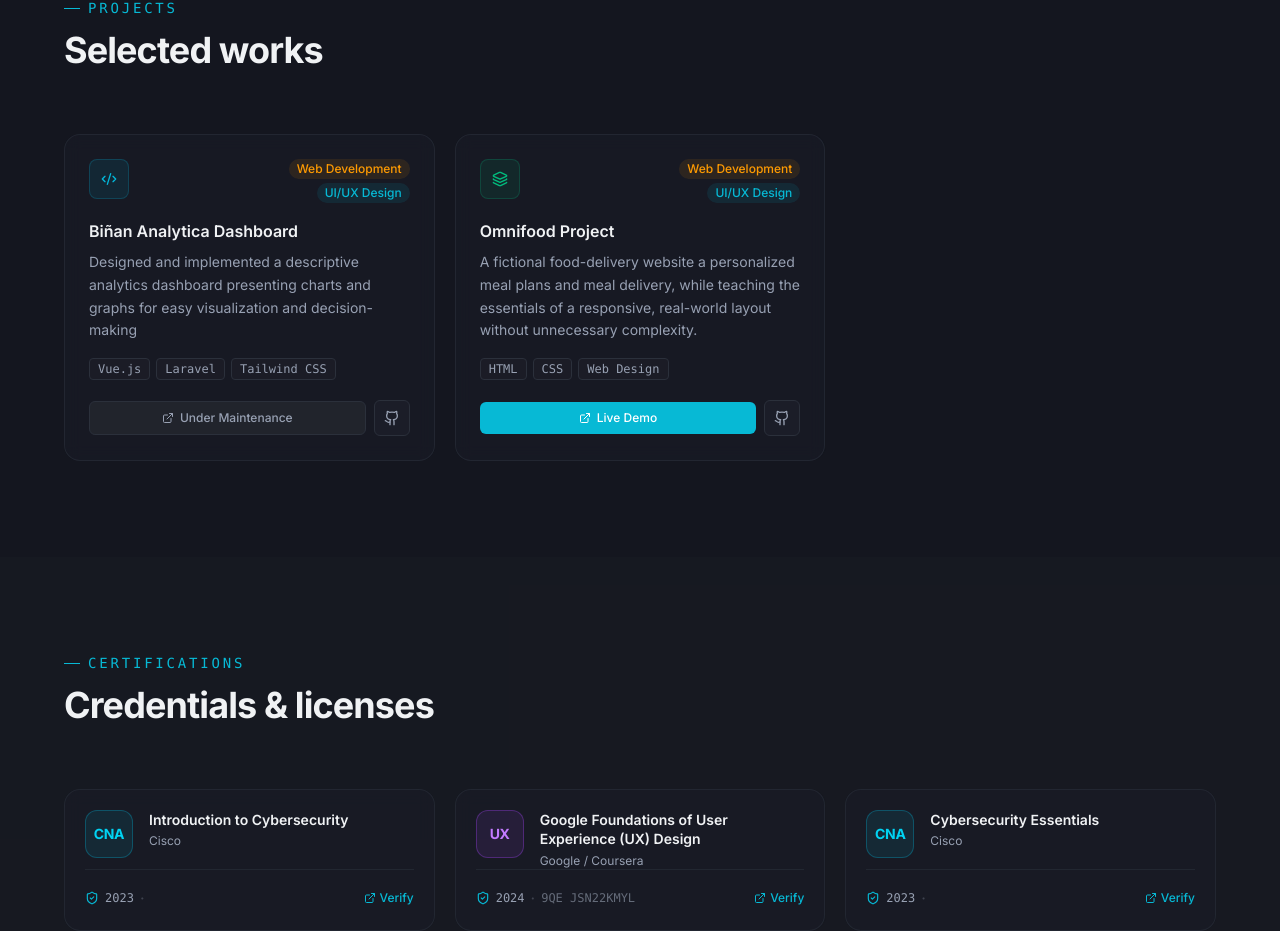
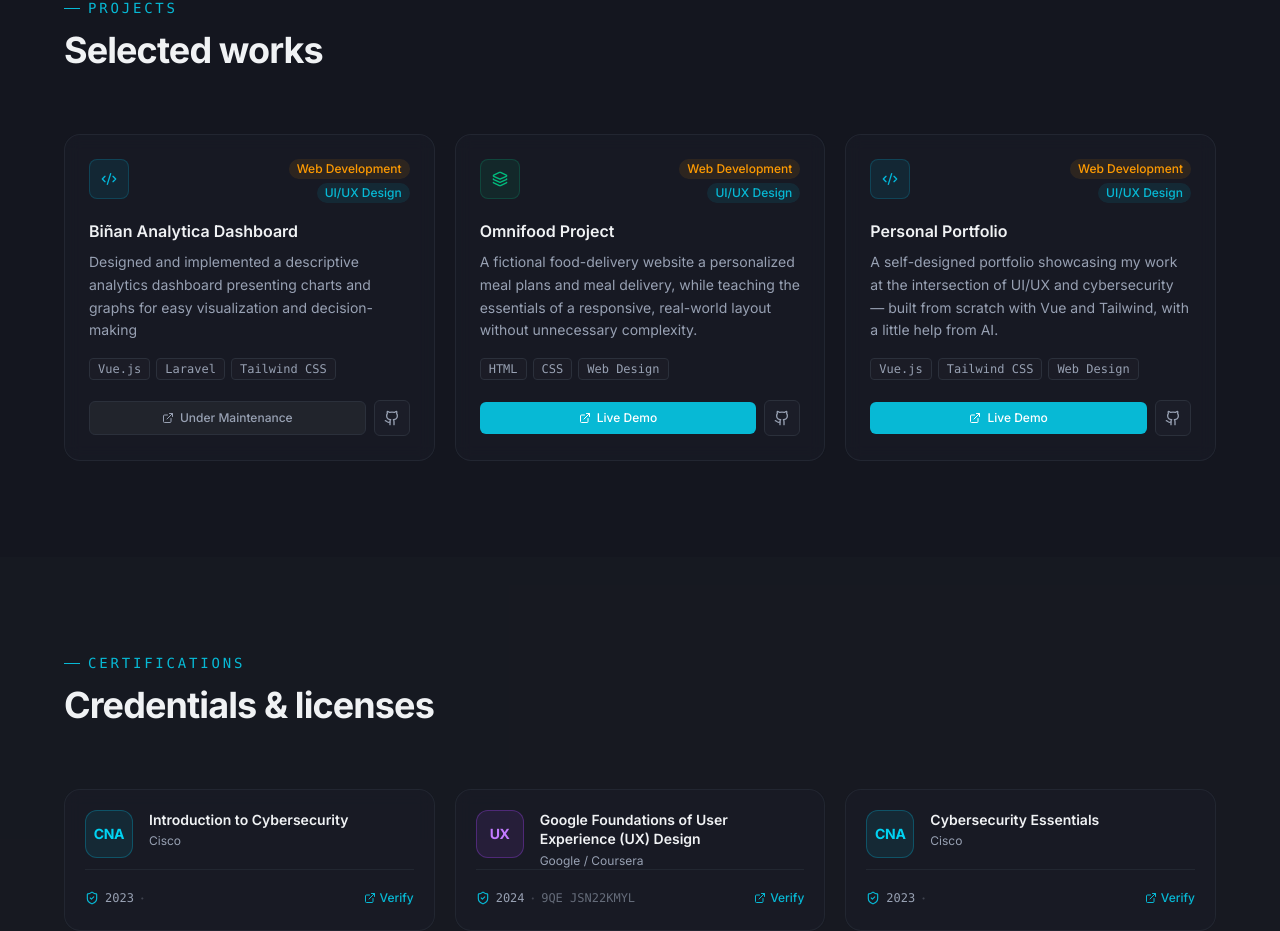
Before and after one commit to matthewarzola/BM_portfolio, a Vue app: page / in a window 1280 px wide. Shown: the part 4496-5427 px from the top of the page. Built offline with nearby package versions, Linux system fonts and the light colour scheme.

Commit message:
feat: add Personal Portfolio project with detailed description, tags, and category

```diff
--- a/src/components/sections/Projects.vue
+++ b/src/components/sections/Projects.vue
@@ -56,6 +56,18 @@ const projects: Project[] = [
 		icon: Layers,
 		color: "emerald",
 		liveUrl: "https://omnifood-arzola.netlify.app/",
+		githubUrl: "#",
+		maintenance: false,
+	},
+	{
+		title: "Personal Portfolio",
+		description: "A self-designed portfolio showcasing my work at the intersection of UI/UX and cybersecurity — built from scratch with Vue and Tailwind, with a little help from AI.",
+		tags: ["Vue.js", "Tailwind CSS", "Web Design"],
+		category: "Web Development",
+		subcategory: "UI/UX Design",
+		icon: Code2,
+		color: "cyan",
+		liveUrl: "#",
 		githubUrl: "#",
 		maintenance: false,
 	},
```
